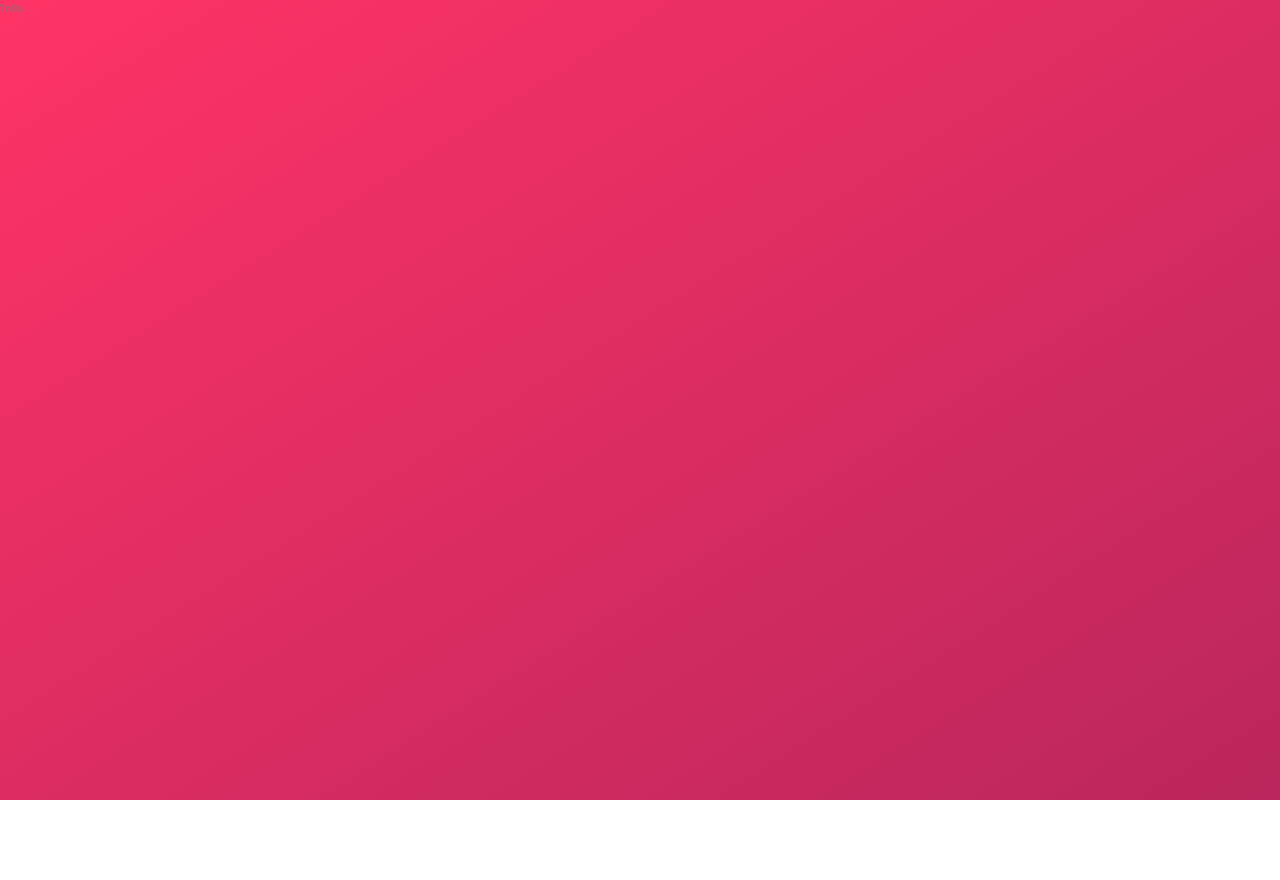
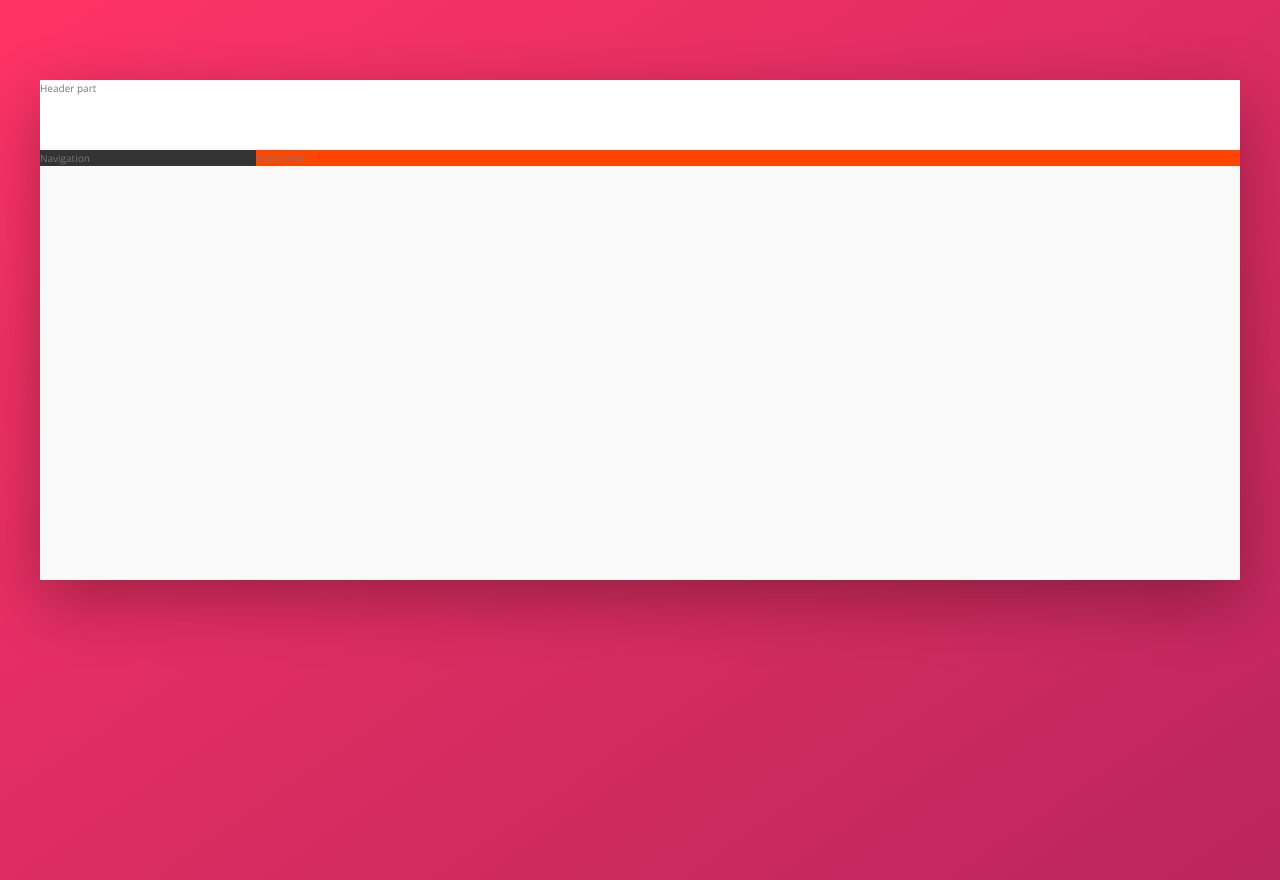
Before and after one commit to JackieNBee/Trillo, a website: page index.html in a window 1280 px wide. Before the commit the page ends 800 px from the top, so only its background shows below. Drawn offline with nearby package versions, Linux system fonts and the light colour scheme.

Commit message:
Building the Overall Layout

```diff
--- a/index.html
+++ b/index.html
@@ -13,7 +13,21 @@
 </head>
 
 <body>
-    Trillo
+    <div class="container">
+        <header class="header">
+            Header part
+        </header>
+        <!-- container for positioning sidebar and hotel view -->
+        <!-- contains everything below the header -->
+        <div class="content">
+            <nav class="sidebar">
+                Navigation
+            </nav>
+            <main class="hotel-view">
+                Hotel View
+            </main>
+        </div>
+    </div>
 </body>
 
 </html>
--- a/sass/_base.scss
+++ b/sass/_base.scss
@@ -33,6 +33,8 @@ Grey dark 3: #999
     --color-grey-dark-1: #333;
     --color-grey-dark-2: #777;
     --color-grey-dark-3: #999;
+
+    --shadow-dark: 0 2rem 6rem rgba(0, 0, 0, .3);
 }
 
 * {
--- a/sass/_layout.scss
+++ b/sass/_layout.scss
@@ -0,0 +1,41 @@
+.container {
+    // if there's enouth space, occupy 120rem
+    // if there's not, simply occupy 100% of the available viewport width
+    max-width: 120rem;
+    // to horizontally center
+    margin: 8rem auto;
+    background-color: var(--color-grey-light-1);
+    box-shadow: var(--shadow-dark);
+
+    min-height: 50rem;
+}
+
+.header {
+    height: 7rem;
+    background-color: #fff;
+    border-bottom: .2rem solid var(--color-grey-light-1);
+}
+
+// Flexbox container
+.content {
+    display: flex;
+}
+
+// Flexbox item
+.sidebar {
+    background-color: var(--color-grey-dark-1);
+
+    // to define a width for a flexbox item we should always use flex-basis
+    // good practice to use shorten property
+    // flex-grow | flex-shrink | flex-basis
+    flex: 0 0 18%; // since we're using a percentage it will automatically shrink so no need of flex-shrink
+}
+
+// Flexbox item
+.hotel-view {
+    background-color: orangered;
+
+    // grow as much as the flexbox item can, occupy all the available space it has
+    // in this case is 82% --> 100% - 18%
+    flex: 1;
+}
```
Also changed, not shown: css/main.css.
